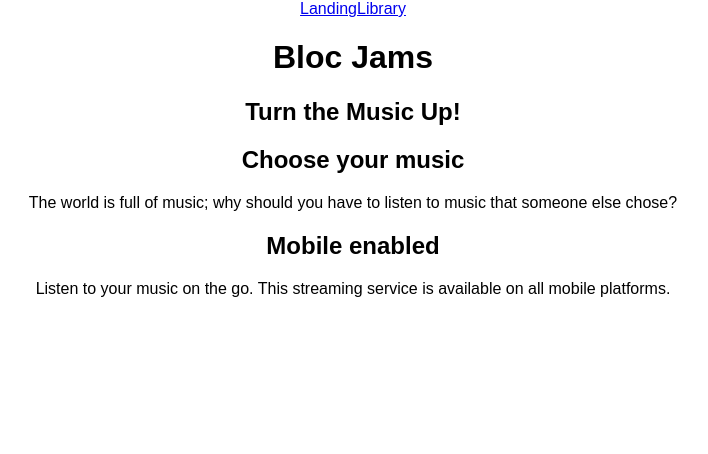
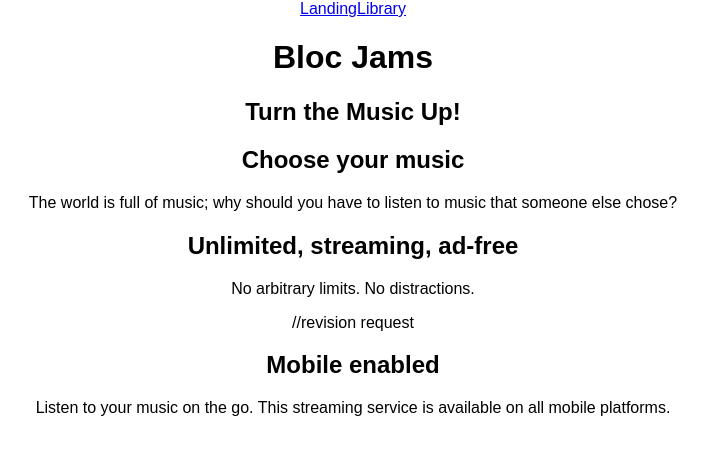
Before and after one commit to BRichie/bloc-jams-react, a React (Create React App) app: page / in a window 1280 px wide. Shown: the top 454 px of the page, without its empty margins (287-995 px from the left). Built offline with nearby package versions, Linux system fonts and the light colour scheme.

Commit message:
Checkpoint 4 Landing: Revision

```diff
--- a/src/components/Landing.js
+++ b/src/components/Landing.js
@@ -10,6 +10,10 @@ const Landing = () => (
        <p className="point-description">The world is full of music; why should you have to listen to music that someone else chose?</p>
     </div>
     <div className="point">
+    <h2 className="point-title">Unlimited, streaming, ad-free</h2>
+    <p className="point-description">No arbitrary limits. No distractions.</p>   //revision request
+    </div>
+    <div className="point">
     <h2 className="point-title">Mobile enabled</h2>
     <p className="point-description">Listen to your music on the go.  This streaming service is available on all mobile platforms.</p>
     </div>
```
